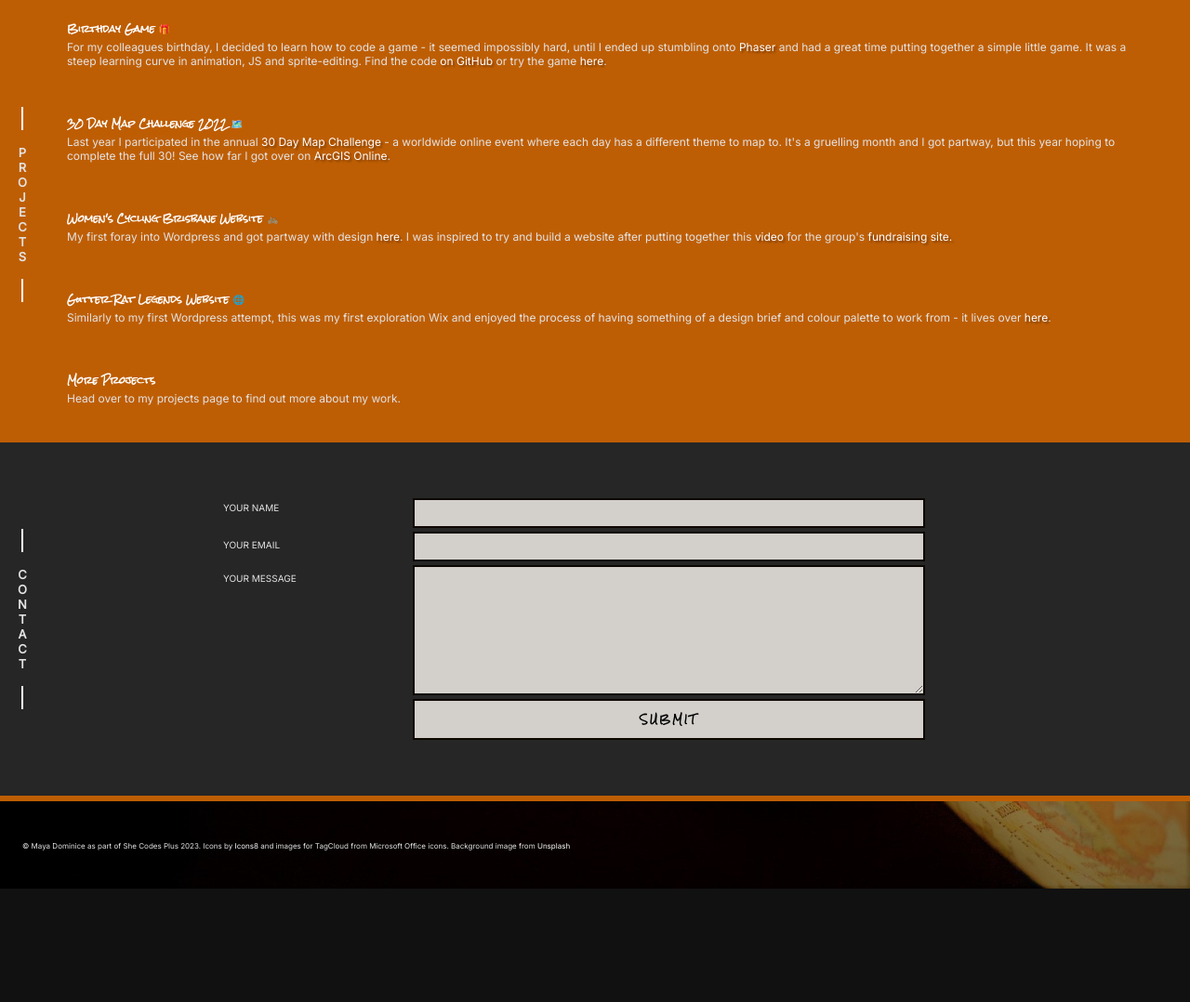
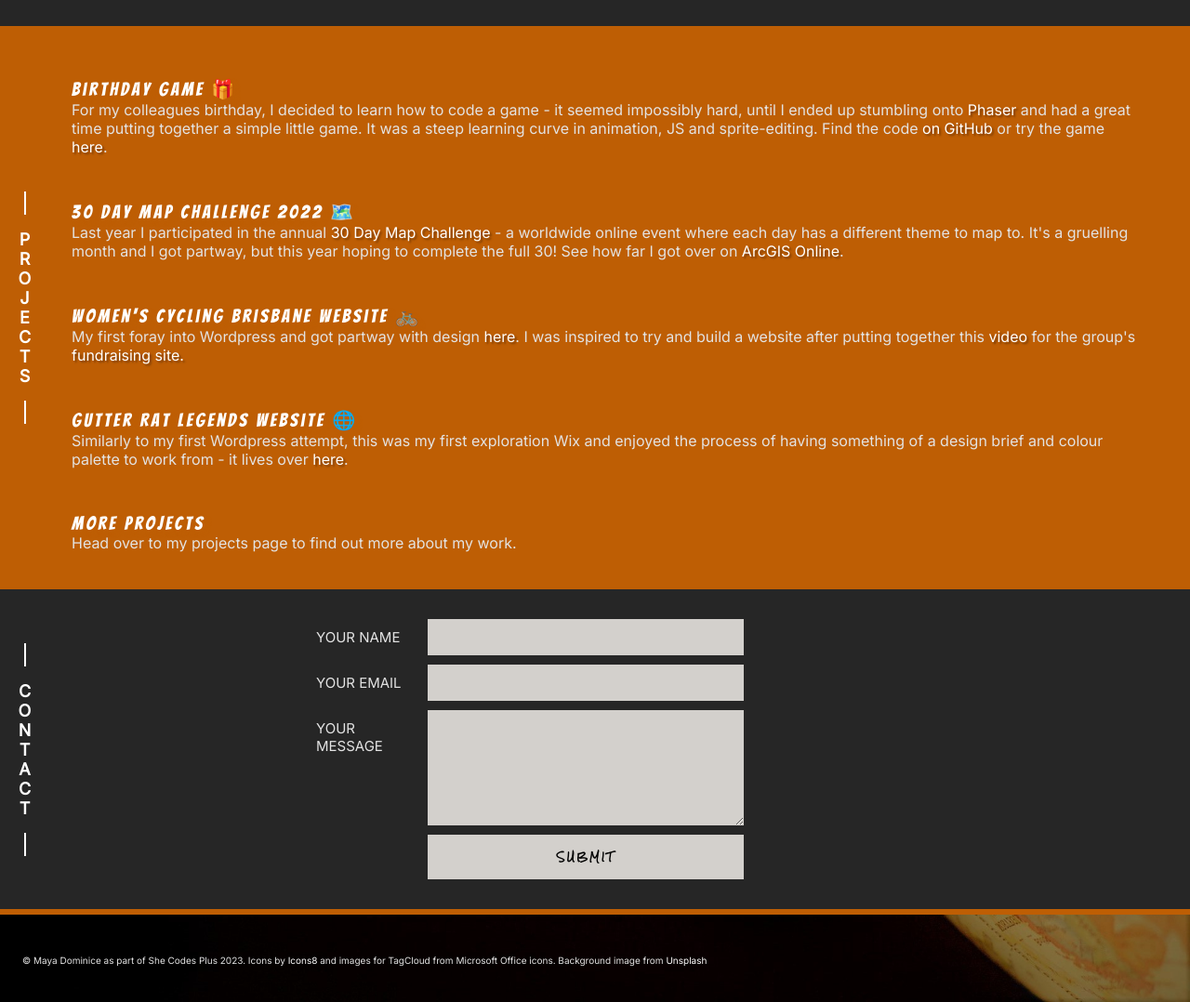
Before and after one commit to mayadomi/portfolio, a plain HTML site: page index.html in a window 1280 px wide. Shown: the part 493-1571 px from the top of the page at 93% size. Before the commit the page ends 1449 px from the top, so only its background shows below. Drawn offline with Linux system fonts and the light colour scheme; a script that the page names is missing.

Commit message:
Fix ups/tweaks Minor adjustments to responsive design and fonts.

```diff
--- a/css/style.css
+++ b/css/style.css
@@ -1,5 +1,5 @@
 /* Base HTML Styles */
-@import url('https://fonts.googleapis.com/css2?family=Rock+Salt&family=Inter&family=Rubik:ital,wght@0,400;0,700;1,400&display=swap');
+@import url('https://fonts.googleapis.com/css2?family=Rock+Salt&family=Inter&family=Bangers&family=Rubik:ital,wght@0,400;0,700;1,400&display=swap');
 
 :root {
 	--orange: #be5e04;
@@ -147,7 +147,7 @@ ul{
 
 li a:hover{
 
-	font-size: 1.1em;
+	font-size: 1.2em;
 	text-shadow: none;
 	transition: all 0.3s ease;
 
@@ -202,7 +202,7 @@ li a {
 h1 {
 	font-family: 'Rock Salt';
 	font-weight: lighter;
-	font-size: 3rem;
+	font-size: 5rem;
 	margin-top: 16px;
 	margin-left: 16px;
 	margin-bottom: 8px;
@@ -215,7 +215,7 @@ h2 {
 	font-family: 'Inter';
 	text-transform: uppercase;
 	letter-spacing: 2px;
-	font-size: 1rem;
+	font-size: 2rem;
 	margin-bottom: 4px;
 	transition: all 0.3s ease;
 }
@@ -231,7 +231,7 @@ article h2:hover {
     font-family: 'Inter';
 	text-transform: uppercase;
 	letter-spacing: 2px;
-    font-size: 1rem;
+    font-size: 2rem;
     margin-left: 20px;
 	margin-bottom: 16px;
 }
@@ -254,22 +254,24 @@ border-radius: 20%;
 
 h4{
 	font-family: 'Rock Salt';
-	font-size: 1.5em;
-	padding-bottom: 4px;
+	font-size: 2.4em;
+	padding-bottom: 0px;
 	text-shadow: var(--orange) 4px 4px 4px;
 }
 
 .project-items h4{
-	font-family: 'Rock Salt';
-	font-size: 1em;
+	font-family: 'Bangers';
+	font-weight: 50;
+	letter-spacing: 3px;
+	font-size: 2em;
 	padding-bottom: 0px;
 	text-shadow: var(--orange) 4px 4px 4px;
 }
 
 .project-items h4:hover{
-	text-shadow: var(--darkorange) 2px 2px 2px;
-	font-size:1.1em;
+	text-shadow: var(--darkorange) 6px 6px 6px;
 	font-weight: bolder;
+	transition: all 0.3s ease;
 }
 
 .project-items p a {
@@ -283,8 +285,15 @@ h4{
 
 /* RESIZING BEHAVIOURS */
 
-/* Medium-ish */
+/* Medium-ish  Screens */
 @media (min-width: 768px){
+	h1{
+		font-size:3rem;
+	}
+
+	.subtitle{
+		font-size: 1.6rem;
+	}
 
 	h4{
 		padding-top: 16px;
@@ -314,7 +323,10 @@ h4{
 
 	.header-content, .header-content-projects {
 		border-bottom-width: 6px;
+		height: 270px;
 	}
+
+
 
 	/* INTERACTIVE TAG CLOUD */
 
@@ -339,7 +351,7 @@ h4{
 		font-family: 'Inter';
 		text-transform: uppercase;
 		font-size: 10px;
-		line-height: 9px;
+		line-height: 14px;
 	}
 
 	#skill-details{
@@ -386,7 +398,7 @@ h4{
 	}
 
 	p{
-		font-size: 12px;
+		font-size: 1.6em;
 	}
 	.hamburger-button{
 		display: none;
@@ -395,7 +407,7 @@ h4{
 		display:inline-block;
 		margin-top: 16px;
 		margin-right: 16px;
-		font-size: 1.2em;
+		font-size: 1.8em;
 		font-weight: bolder;
 		text-transform: uppercase;
 	}
@@ -432,8 +444,8 @@ h4{
 		letter-spacing: 1px;
 		font-family: 'Inter';
 		text-transform: uppercase;
-		font-size: 12px;
-		line-height: 10px;
+		font-size: 1.4em;
+		line-height: 14px;
 	}
 
 	#skill-details{
@@ -463,13 +475,15 @@ h4{
 	}
 
 	h1{
-		font-size: 3.2em;
+		font-size: 4em;
 		margin-left: 32px;
 	}
 
 	.subtitle {
 		margin-left: 38px;
 	}
+
+
 }
 
 /* Smaller screens */
@@ -583,8 +597,9 @@ h3 {
 
 @media (min-width:700px){
 	h3 {
-		font-size: 1.3em;
+		font-size: 1.8em;
 		font-weight: bold;
+		color: var(--white);
 	}
 }
 
@@ -624,6 +639,8 @@ article {
 	padding: 0px;
 }
 
+
+
 article p {
 	padding: 0px;
 }
@@ -637,36 +654,54 @@ article p {
 
 /* Contact Section */
 
-#contact form {
+#contact {
+	display: flex;
+	justify-content: stretch;
 
-	width: 100%;
-	padding-top: 24px;
-	padding-bottom: 24px;
-	padding-left: 15%;
-	padding-right: 15%;
 
 }
 
+.contactsform {
+	width: 80%;
+	display: flex;
+	justify-content: center;
+
+}
+
+form {
+	width: 110%;
+	display: grid;
+	grid-template-columns: [labels] 70px [controls] 240px;
+	grid-auto-flow: row;
+	grid-gap: 10px;
+}
+
+label {
+
+	grid-column: auto;
+	grid-row: auto;
+	padding: 4px;
+	text-transform: uppercase;
+	font-size: 1em;
+}
+
+
 input, textarea {
-	display: block;
-	width: 65%;
-	margin-top: 4px;
-	margin-bottom:4px;
-	padding: 8px;
+	grid-column: auto;
+	grid-row: auto;
 	background-color: var(--faded-white);
-	border-style:solid;
-	border-color: var(--border-dark);
-	border-width: 2px;
+	border-style: none;
 }
 
 
 input[type=submit]{
-	width: 65%;
-	margin-left: 24%;
+	grid-column: 2;
 	text-transform: uppercase;
 	font-family: "Rock Salt";
 	letter-spacing: 0.2em;
 	font-weight: bolder;
+	padding: 12px;
+
 }
 
 input[type=submit]:hover{
@@ -680,16 +715,42 @@ input[type=submit]:hover{
 	cursor: pointer;
 }
 
+@media (min-width:785px){
+	.contactsform {
+		width: 80%;
+		display: flex;
+		justify-content: center;
+	}
 
-label {
-	width:24%;
-	float:left;
-	padding-top:4px;
-	padding-bottom: 8px;
-	margin-top: 4px;
-	margin-bottom:4px;
-	text-transform: uppercase;
+	form {
+		width: 110%;
+		display: grid;
+		justify-content: center;
+		grid-template-columns: [labels] 120px [controls] 340px;
+		grid-auto-flow: row;
+		grid-gap: 10px;
+	}
+
+	input, textarea {
+		grid-column: auto;
+		grid-row: auto;
+		background-color: var(--faded-white);
+		border-style: none;
+	}
+
+	label {
+
+		grid-column: auto;
+		grid-row: auto;
+		padding: 10px;
+		text-transform: uppercase;
+		font-size: 1.5em;
+	}
+
+
 }
+
+
 
 /* FOOTER */
 
@@ -707,15 +768,10 @@ footer {
 	border-right:none;
 	border-left:none;
 }
-@media (min-width:700px) {
-	footer {
-	border-top-width: 6px;
-}
-}
 
 p.footer-text{
 	font-family: 'Inter';
-	font-size: 8px;
+	font-size: 0.8em;
 	padding-left: 24px;
 	padding-bottom: 0;
 	padding-right: 0;
@@ -725,3 +781,19 @@ p.footer-text{
 .display-none {
 	display: none;
 }
+
+
+@media (min-width:785px) {
+	footer {
+	border-top-width: 6px;
+	}
+	p.footer-text{
+		font-family: 'Inter';
+		font-size: 1em;
+		padding-left: 24px;
+		padding-bottom: 0;
+		padding-right: 0;
+		padding-top: 43px;
+	}
+
+}
--- a/index.html
+++ b/index.html
@@ -158,16 +158,10 @@
             </div>
             <div class="about-me-container">
                 <h4>Hi, I'm Maya</h4>
-                <p>
-                I'm a passionate and versatile individual who thrives as a creative spatial developer, designer, and cartographer. With an insatiable love for learning, I constantly seek new opportunities to expand my knowledge and skill set. With an innovative mindset and keen eye for aesthetics I strive to seamlessly blend creativity and technical expertise in my work.
+                <p>I'm a versatile and driven individual who thrives in the creative spaces between spatial developer, designer and cartographer.  I have an insatiable love for learning and sharing, and constantly seek out new opportunities to expand my knowledge, skill-sets and connect with others over creative endeavours. A solution-focussed innovative mindset is always front of mind, and I strive to seamlessly blend creativity and technical expertise in all my work.
                 </p>
-                <br />
-                <p>
-                    Whether it's developing interactive spatial experiences, automating geoprocessing, integrating with various technology stacks or crafting visually captivating maps, I consistently push the boundaries of my craft. My dedication to continuous learning fuels a drive for exploration, and I seek to continually expand horizons and challenge myself.
-                </p>
-                <br />
-                <p>
-                    When I'm not tinkering with anything at the computer, you'll likely find me out riding my bicycle exploring and adventuring, helping others learn to ride, or enjoying a good coffee brew somewhere.
+                <br>
+                <p>When I'm not tinkering with anything at a computer, you'll likely find me out riding my bicycle exploring and adventuring, helping others learn to ride, or enjoying a good coffee brew somewhere.
                 </p>
             </div>
         </div>
@@ -207,6 +201,7 @@
                 <h3>Contact</h3>
                 <div class="deco-bar"></div>
             </div>
+            <div class="contactsform">
             <form action="https://formspree.io/f/mrgvdvdw" method="POST">
                     <label for="your-name">Your Name</label>
                     <input type="text" id="your-name">
@@ -216,6 +211,7 @@
                     <textarea name="message-text" id="message" rows="10"></textarea>
                 <input type="submit" value="Submit">
             </form>
+        </div>
         </section>
     </section>
     <footer>
```
